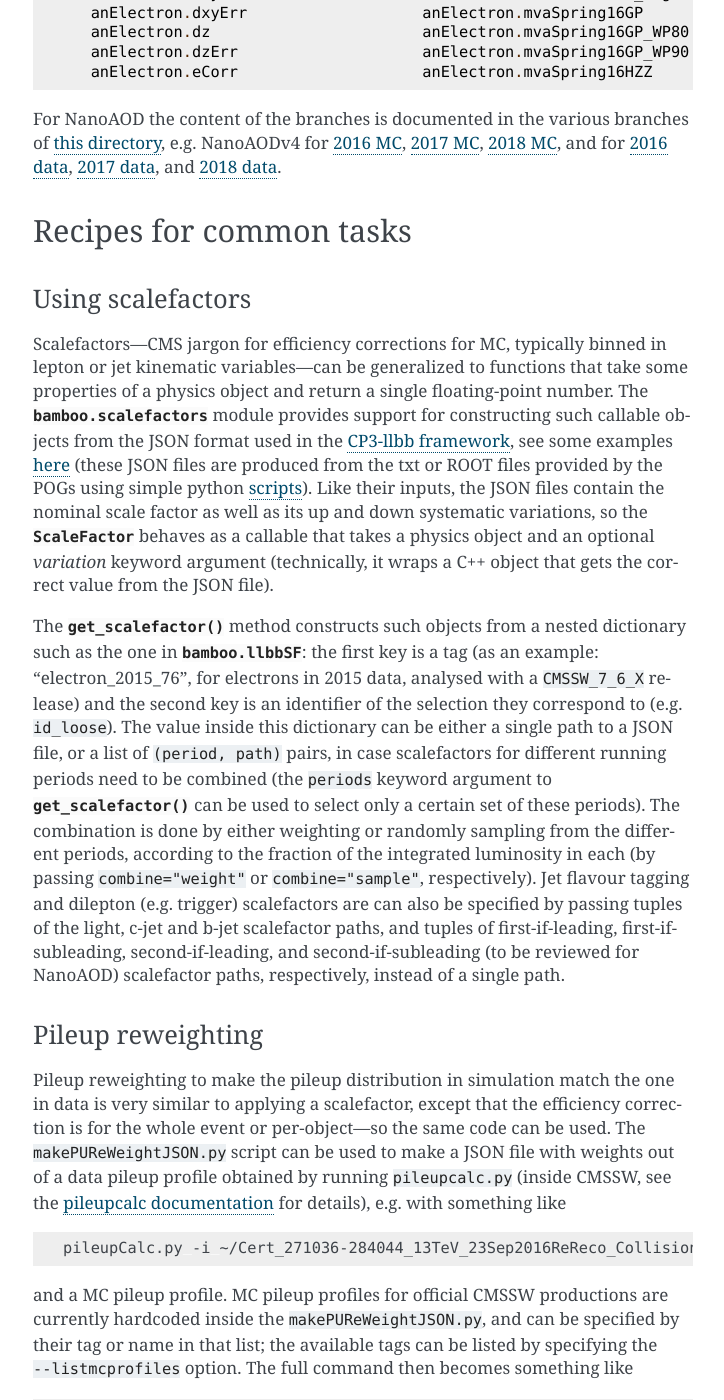
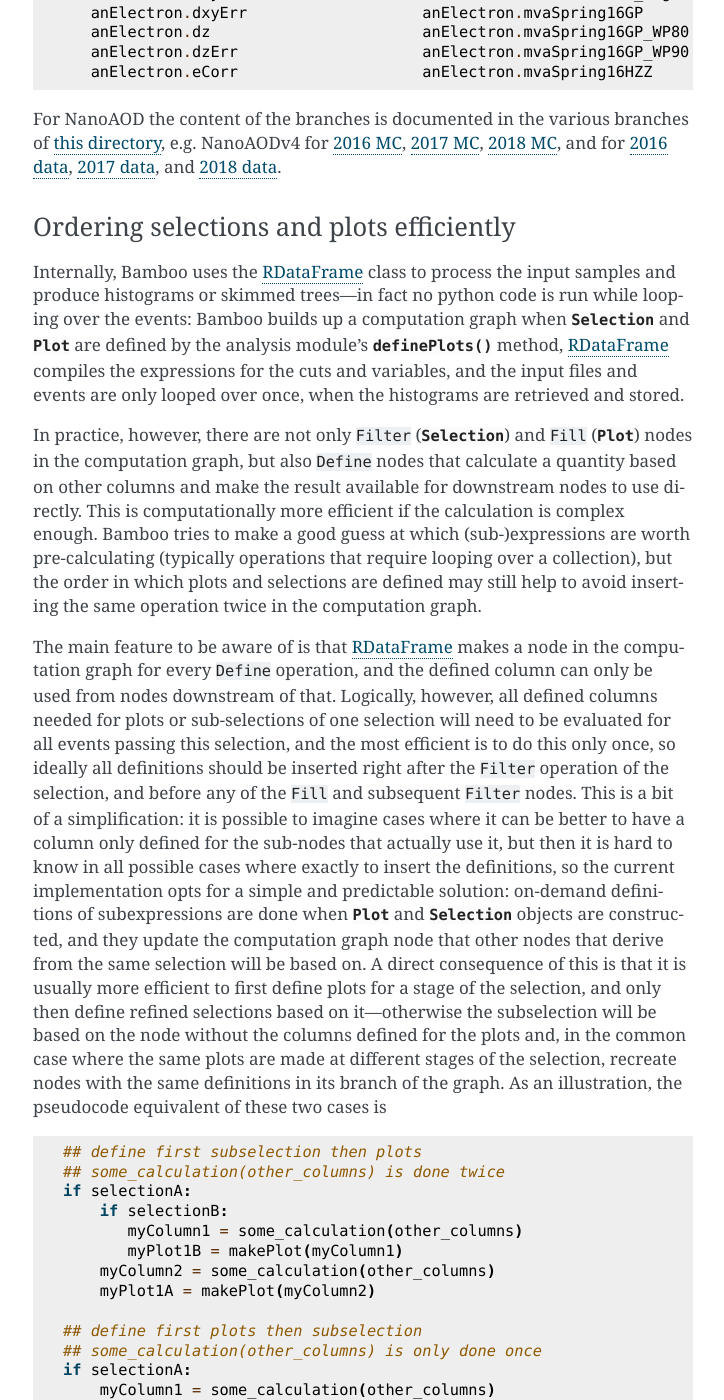
Before and after one commit to recotoolsbenchmarks/BambooAnalysis, a Sphinx documentation site: the page built from doc/userguide.rst, in a window 1280 px wide and 1400 px high, scrolled down 4752 px. Shown: the whole window, without its empty margins (387-1111 px from the left). Built offline with Sphinx 7.4.7, drawn with Linux system fonts in a browser that asks for light colours; some of the changed text lies outside the part shown.

Commit message:
doc: hints on ordering of selections and plots
Added a section with a description of how the RDataFrame is built up,
and how avoid Define nodes being inserted twice in parallel branches

```diff
--- a/doc/userguide.rst
+++ b/doc/userguide.rst
@@ -251,6 +251,125 @@ e.g. NanoAODv4 for
 `2017 data <https://cms-nanoaod-integration.web.cern.ch/integration/master-102X/data94Xv2_doc.html>`_, and
 `2018 data <https://cms-nanoaod-integration.web.cern.ch/integration/master-102X/data101X_doc.html>`_.
 
+Ordering selections and plots efficiently
+'''''''''''''''''''''''''''''''''''''''''
+
+Internally, Bamboo uses the RDataFrame_ class to process the input samples and
+produce histograms or skimmed trees |---| in fact no python code is run while
+looping over the events: Bamboo builds up a computation graph when
+:py:class:`~bamboo.plots.Selection` and :py:class:`~bamboo.plots.Plot`
+are defined by the analysis module's
+:py:meth:`~bamboo.analysismodules.HistogramsModule.definePlots` method,
+RDataFrame_ compiles the expressions for the cuts and variables, and the input
+files and events are only looped over once, when the histograms are retrieved
+and stored.
+
+In practice, however, there are not only ``Filter``
+(:py:class:`~bamboo.plots.Selection`) and ``Fill``
+(:py:class:`~bamboo.plots.Plot`) nodes in the computation graph, but also
+``Define`` nodes that calculate a quantity based on other columns and make
+the result available for downstream nodes to use directly.
+This is computationally more efficient if the calculation is complex enough.
+Bamboo tries to make a good guess at which (sub-)expressions are worth
+pre-calculating (typically operations that require looping over a collection),
+but the order in which plots and selections are defined may still help to avoid
+inserting the same operation twice in the computation graph.
+
+The main feature to be aware of is that RDataFrame_ makes a node in the
+computation graph for every ``Define`` operation, and the defined column can
+only be used from nodes downstream of that.
+Logically, however, all defined columns needed for plots or sub-selections of
+one selection will need to be evaluated for all events passing this selection,
+and the most efficient is to do this only once, so ideally all definitions
+should be inserted right after the ``Filter`` operation of the selection, and
+before any of the ``Fill`` and subsequent ``Filter`` nodes.
+This is a bit of a simplification: it is possible to imagine cases where it can
+be better to have a column only defined for the sub-nodes that actually use it,
+but then it is hard to know in all possible cases where exactly to insert the
+definitions, so the current implementation opts for a simple and predictable
+solution: on-demand definitions of subexpressions are done when
+:py:class:`~bamboo.plots.Plot` and :py:class:`~bamboo.plots.Selection` objects
+are constructed, and they update the computation graph node that other nodes
+that derive from the same selection will be based on.
+A direct consequence of this is that it is usually more efficient to first
+define plots for a stage of the selection, and only then define refined
+selections based on it |---| otherwise the subselection will be based on the
+node without the columns defined for the plots and, in the common case where
+the same plots are made at different stages of the selection, recreate nodes
+with the same definitions in its branch of the graph.
+As an illustration, the pseudocode equivalent of these two cases is
+
+.. code-block:: python
+
+   ## define first subselection then plots
+   ## some_calculation(other_columns) is done twice
+   if selectionA:
+       if selectionB:
+          myColumn1 = some_calculation(other_columns)
+          myPlot1B = makePlot(myColumn1)
+       myColumn2 = some_calculation(other_columns)
+       myPlot1A = makePlot(myColumn2)
+
+   ## define first plots then subselection
+   ## some_calculation(other_columns) is only done once
+   if selectionA:
+       myColumn1 = some_calculation(other_columns)
+       myPlot1A = makePlot(myColumn1)
+       if selectionB:
+          myPlot1B = makePlot(myColumn1)
+
+This is why it is advisable to reserve the
+:py:meth:`~bamboo.analysismodules.HistogramsModule.definePlots` method of the
+analysis module for defining event and object container selections, and define
+helper methods that declare the plots for a given selection |---| with a
+parameter that is inserted in the plot name to make sure they are unique, if
+used to define the same plots for different selection stages, e.g.
+
+.. code-block:: python
+
+   def makeDileptonPlots(self, sel, leptons, uname):
+       from bamboo.plots import Plot, EquidistantBinning
+       from bamboo import treefunctions as op
+       plots = [
+            Plot.make1D("{0}_llM".format(uname),
+               op.invariant_mass(leptons[0].p4, leptons[1].p4), sel,
+               EquidistantBinning(100, 20., 120.),
+               title="Dilepton invariant mass",
+               plotopts={"show-overflow":False}
+               )
+       ]
+       return plots
+
+   def definePlots(self, t, noSel, systVar="nominal", era=None, sample=None):
+       from bamboo import treefunctions as op
+
+       plots = []
+
+       muons = op.select(t.Muon, lambda mu : op.AND(mu.p4.Pt() > 20., op.abs(mu.p4.Eta() < 2.4)))
+
+       twoMuSel = noSel.refine("twoMuons", cut=[ op.rng_len(muons) > 1 ])
+
+       plots += self.makeDileptonPlots(twoMuSel, muons, "DiMu")
+
+       jets = op.select(t.Jet["nominal"], lambda j : j.p4.Pt() > 30.)
+
+       twoMuTwoJetSel = twoMuSel.refine("twoMuonsTwoJets", cut=[ op.rng_len(jets) > 1 ])
+
+       plots += self.makeDileptonPlots(twoMuTwoJetSel, muons, "DiMu2j")
+
+       return plots
+
+Finally, there are some cases where the safest is to force the inclusion of a
+calculation at a certain stage, for instance when performing expensive function
+calls, since the default strategy is not to precalculate these because there are
+many more function calls that are not costly.
+A prime example of this is the calculation of modified jet collections with e.g.
+an alternative JEC aplied, which is done in a separate C++ module (see below),
+and is probably the slowest operation in most analysis tasks.
+The definition can be added explicitly under a selection by calling the
+:py:meth:`bamboo.analysisutils.forceDefine` method, e.g. with
+``forceDefine(t.Jet.calcProd, mySelection)``.
+
 Recipes for common tasks
 ------------------------
 
@@ -395,6 +514,8 @@ recreated automatically at the next use).
 
 .. _CP3-llbb framework: https://github.com/cp3-llbb/Framework
 
+.. _RDataFrame: https://root.cern.ch/doc/master/classROOT_1_1RDataFrame.html
+
 .. _pileupcalc documentation: https://twiki.cern.ch/twiki/bin/viewauth/CMS/PileupJSONFileforData#Pileup_JSON_Files_For_Run_II
 
 .. |---| unicode:: U+2014
```
